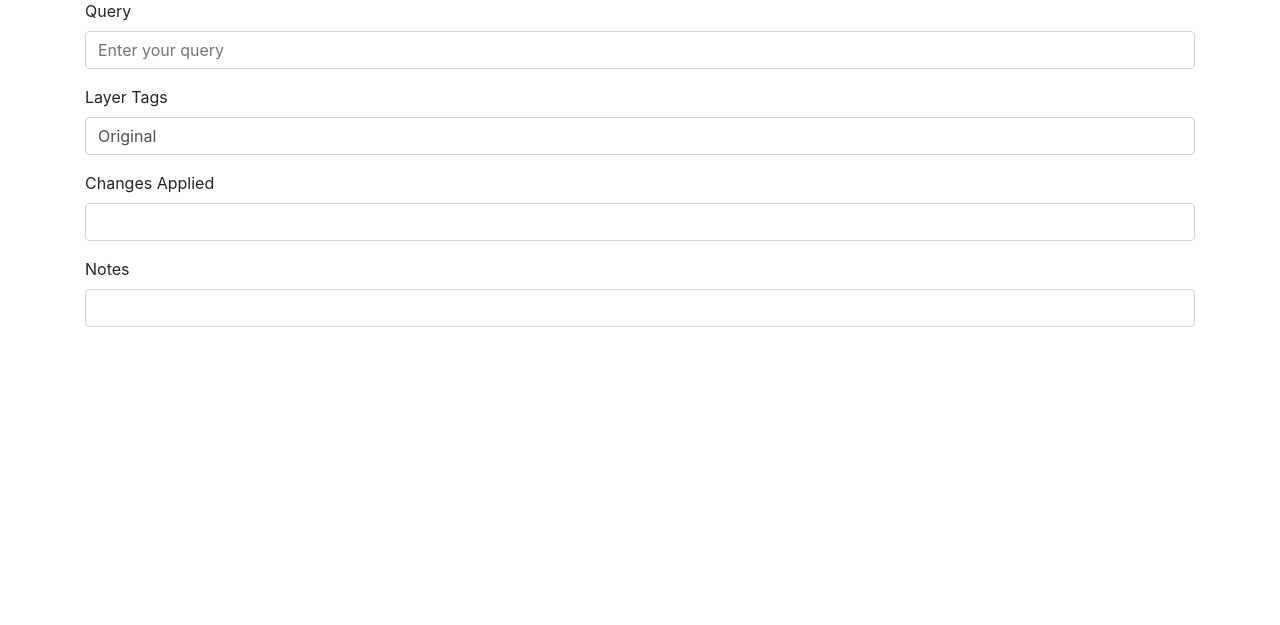
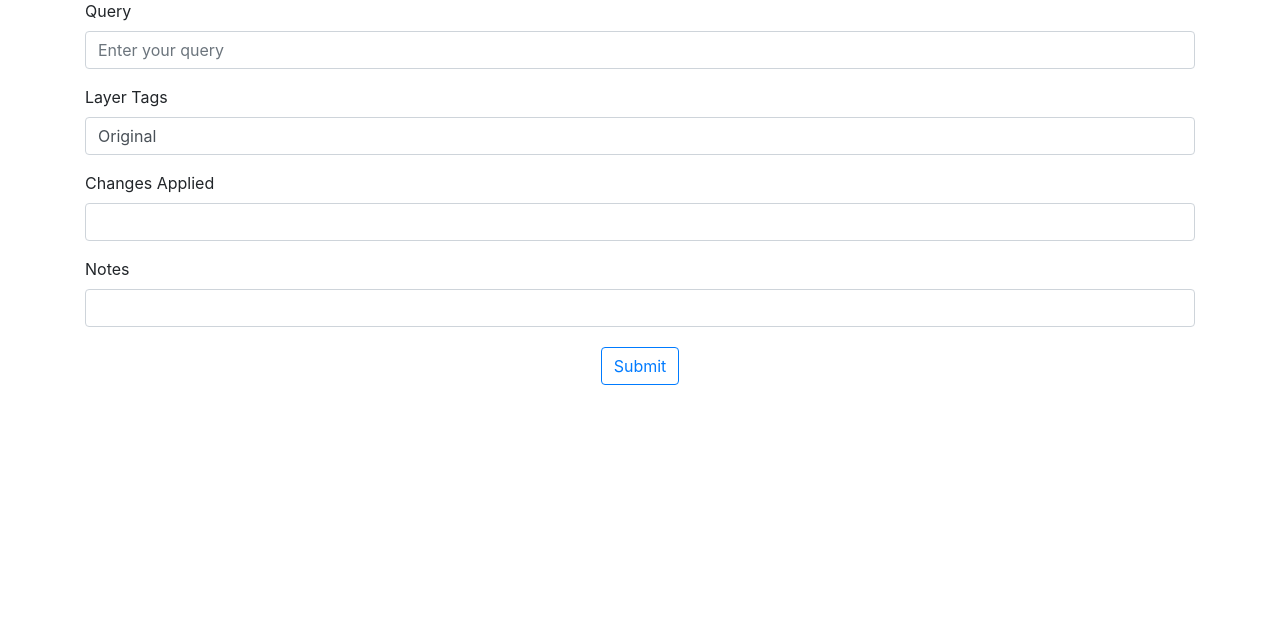
Before and after one commit to samksenija/query_input, a Django app: template query_input/input/templates/inputs.html in a window 1280 px wide. Shown: the part 81-706 px from the top of the page. Run offline with Django 3.2, Linux system fonts and the light colour scheme; the template is opened without the code that fills it, so the values that code supplies are empty; some libraries are stand-ins or nearby versions.

Commit message:
center submit button

```diff
--- a/query_input/input/templates/inputs.html
+++ b/query_input/input/templates/inputs.html
@@ -32,6 +32,9 @@
                     </option>
                 </select>
             </div>
+            <div style="justify-content: center; display: flex; margin-top: 20px;">
+                <button type="submit" class="btn btn-outline-primary">Submit</button>
+            </div>
         </form>
     </div>
 {% endblock %}
```
